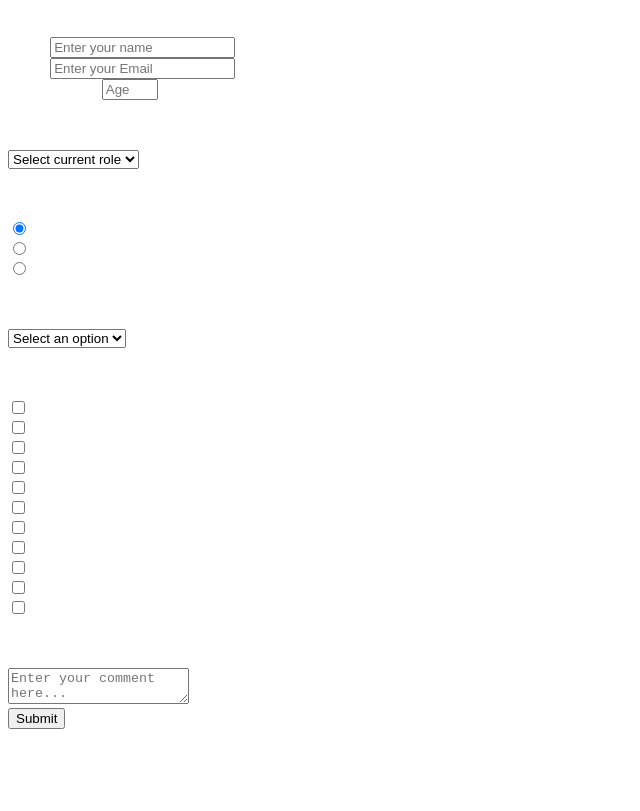
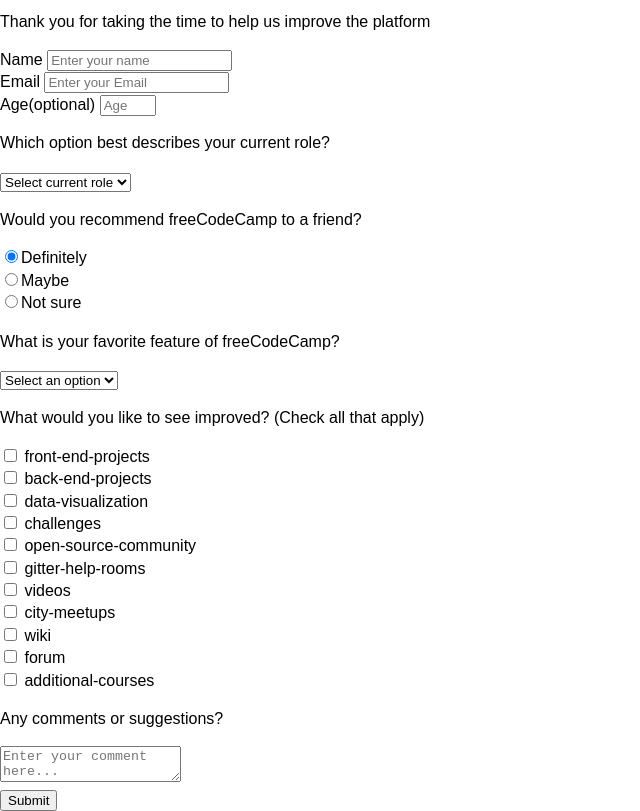
Before and after one commit to riskmaris/Natneal-and-Maris, a plain HTML site: page index.html in a window 1280 px wide. Shown: the part 77-888 px from the top of the page, without its empty margins (0-640 px from the left). Before the commit the page ends 814 px from the top, so only its background shows below. Drawn offline with Linux system fonts and the light colour scheme.

Commit message:
Update styles.css
made the body class.

```diff
--- a/styles.css
+++ b/styles.css
@@ -1,3 +1,8 @@
-body{
-  color:white;
+body {
+  font-family: 'Poppins', sans-serif;
+  font-size: 1rem;
+  font-weight: 400;
+  line-height: 1.4;
+  color: var(--color-white);
+  margin: 0;
 }
```
